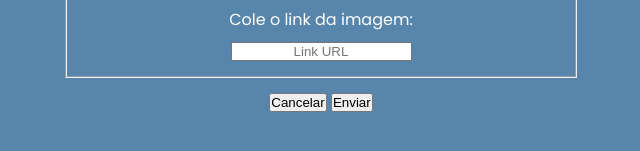
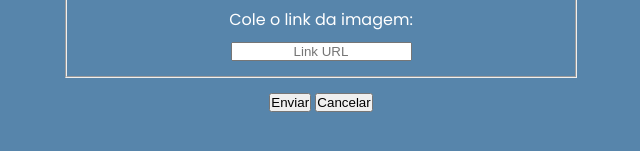
Before and after one commit to Rafaelbs15/checkpoint1_feII, a plain HTML site: page index.html in a window 1280 px wide. Shown: the part 521-672 px from the top of the page, 319-959 px from the left. Drawn offline with Linux system fonts and the light colour scheme.

Commit message:
alteracao html

```diff
--- a/index.html
+++ b/index.html
@@ -29,8 +29,8 @@
                     <input name="link" id="link" placeholder="Link URL" required>
                     </select>
                 </fieldset>
-                <button type="reset">Cancelar</button>
-                <button type="submit">Enviar</button>
+                <button type="reset">Enviar</button>
+                <button type="submit">Cancelar</button>
             </form>
         </section>
     </main>
```
